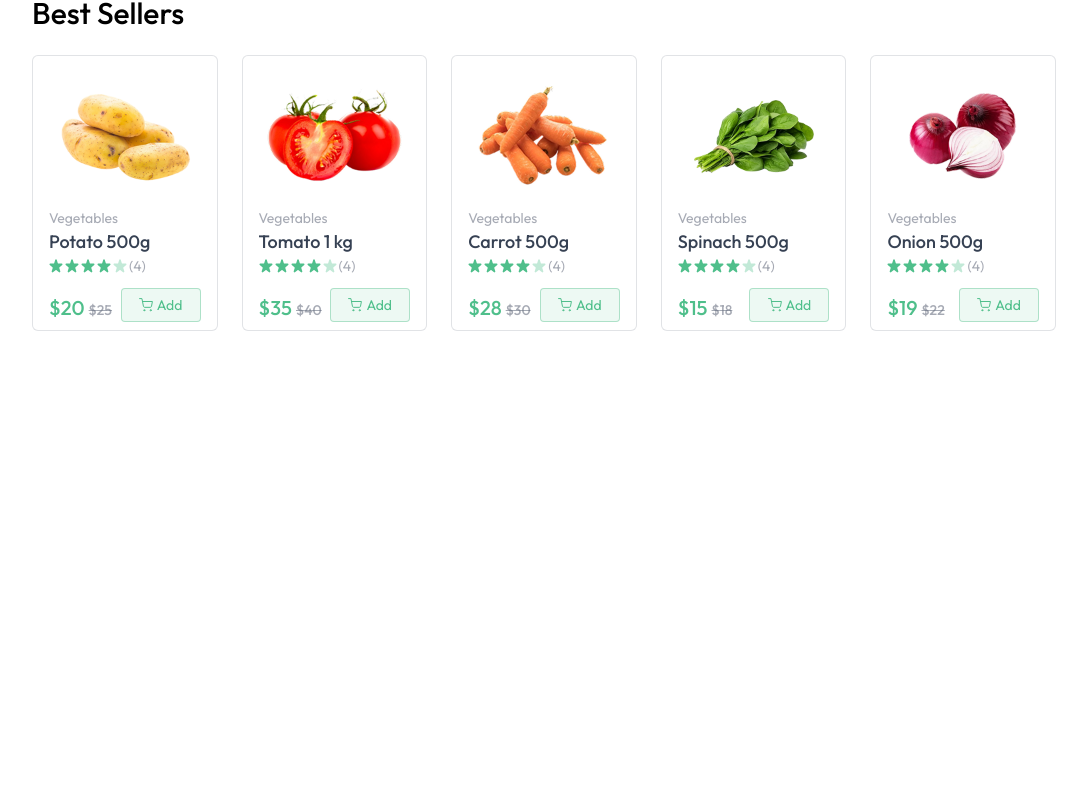
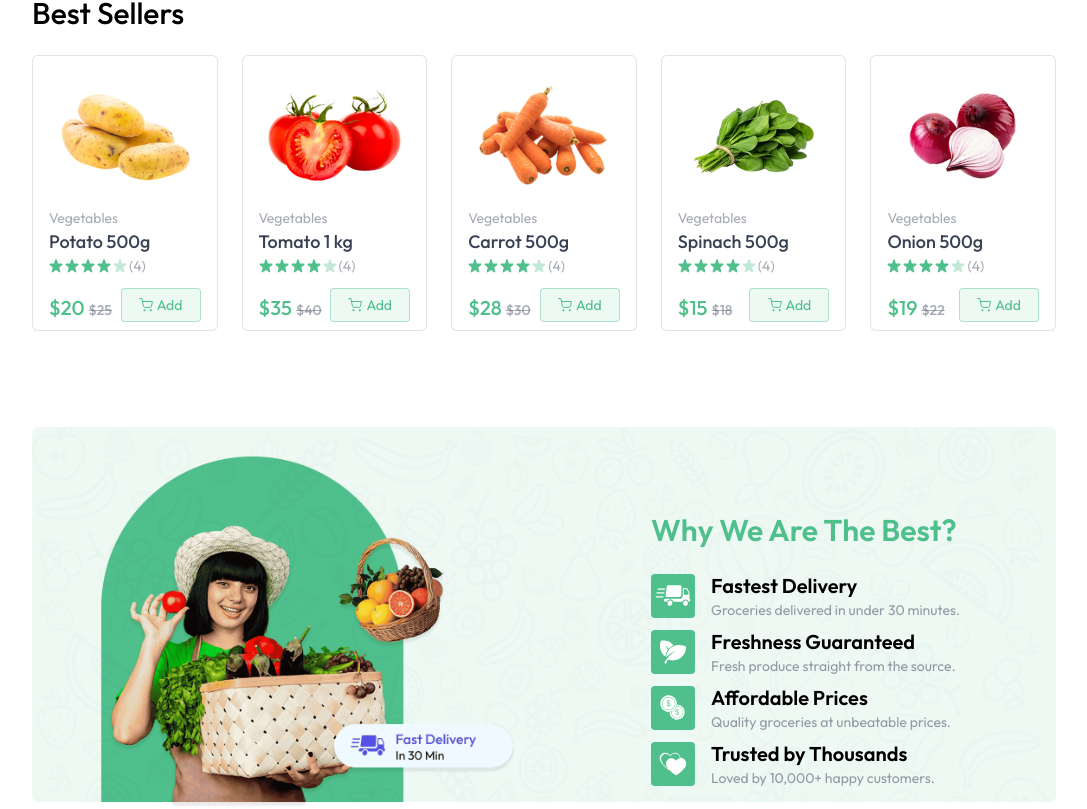
Before and after one commit to diegovilhalva/greencart, a React (Vite) app in the folder client/: page / in a window 1280 px wide. Shown: the part 889-1698 px from the top of the page, without its empty margins (96-1183 px from the left). Before the commit the page ends 1220 px from the top, so only its background shows below. Built offline with nearby package versions, Linux system fonts and the light colour scheme.

Commit message:
section bottom banner created

```diff
--- /dev/null
+++ b/client/src/components/BottomBanner.jsx
@@ -0,0 +1,30 @@
+import { assets, features } from "../assets/assets"
+
+
+const BottomBanner = () => {
+    return (
+        <div className="relative mt-24">
+            <img src={assets.bottom_banner_image} alt="bottom banner" className="w-full hidden md:block" />
+            <img src={assets.bottom_banner_image_sm} alt="bottom banner mobile" className="w-full  md:hidden" />
+            <div className="absolute inset-0 flex flex-col items-center md:items-end md:justify-center pt-16 md:mt-0 md:pr-24">
+                <div className="">
+                    <h1 className="text-2xl md:text-3xl font-semibold text-primary mb-6">
+                        Why We Are The Best?
+                    </h1>
+                    {features.map((feature, index) => (
+                        <div key={index} className="flex items-center gap-4 mt-2">
+                            <img src={feature.icon} alt={feature.title} className="md:w-11 w-9" />
+                            <div className="">
+                                <h3 className="text-lg md:text-xl font-semibold">{feature.title}</h3>
+                                <p className="text-gray-500/70 text-xs md:text-sm">{feature.description}</p>
+                            </div>
+                        </div>
+                    ))}
+
+                </div>
+            </div>
+        </div>
+    )
+}
+
+export default BottomBanner
--- a/client/src/pages/Home.jsx
+++ b/client/src/pages/Home.jsx
@@ -1,4 +1,5 @@
 import BestSeller from "../components/BestSeller"
+import BottomBanner from "../components/BottomBanner"
 import Categories from "../components/Categories"
 import MainBanner from "../components/MainBanner"
 
@@ -9,6 +10,7 @@
         <MainBanner />
         <Categories />
         <BestSeller />
+        <BottomBanner />
     </div>
   )
 }
```
